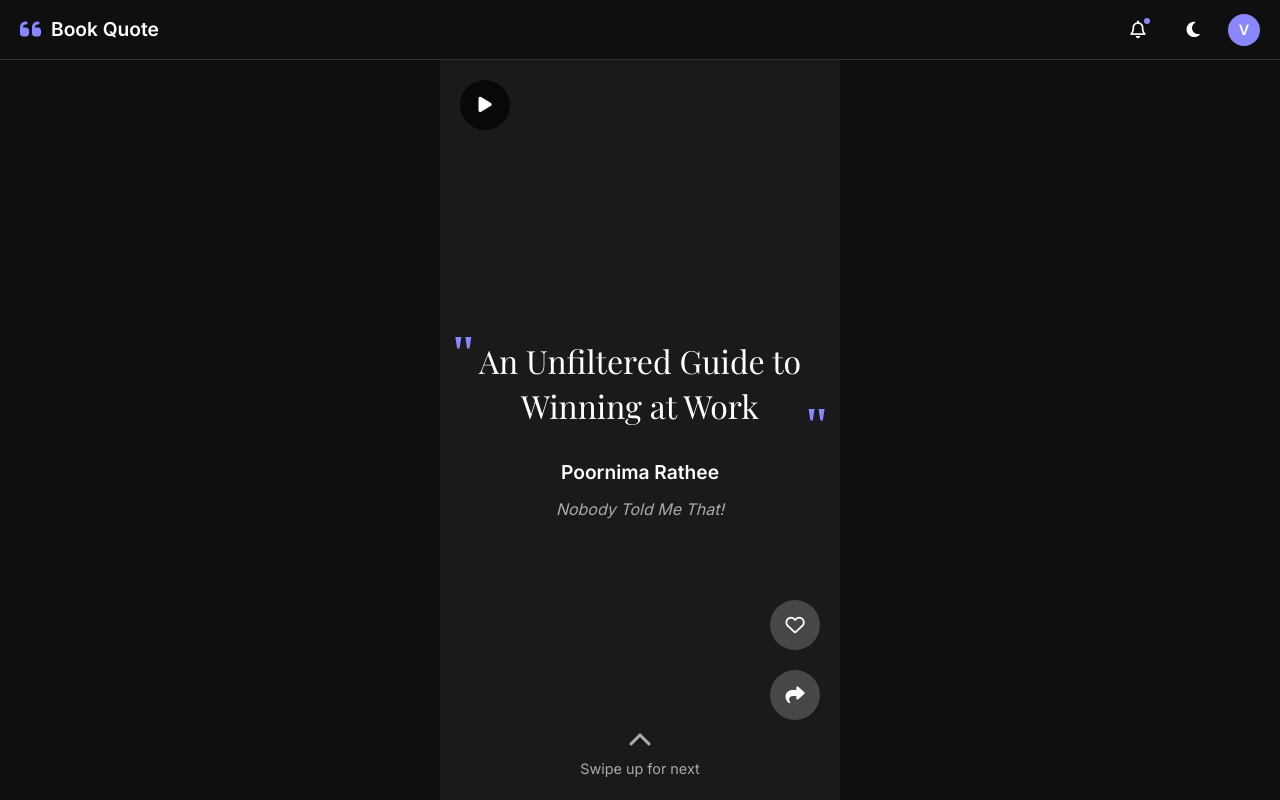
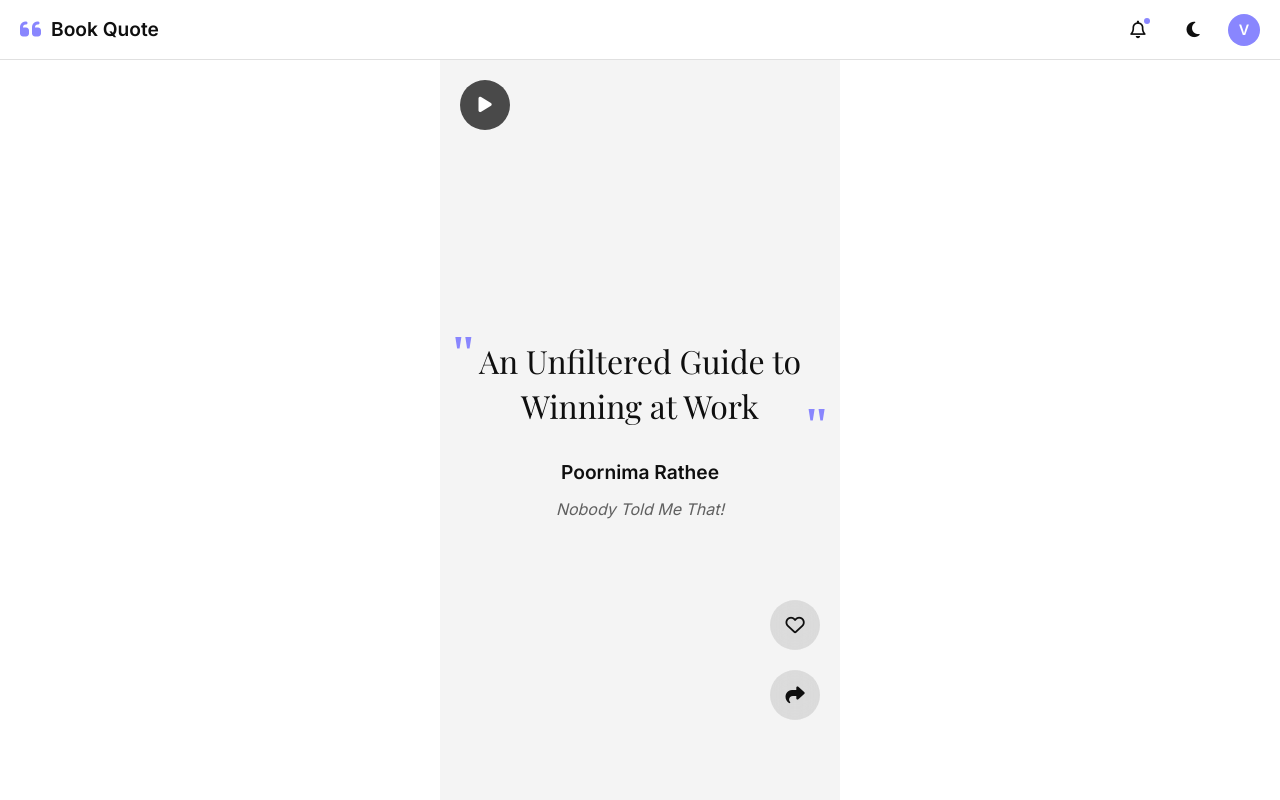
Before and after one commit to Vignesh-JB/Book-shorts, a plain HTML site: page Books/index.html in a window 1280 px wide. Drawn offline with nearby package versions, Linux system fonts and the light colour scheme.

Commit message:
Update index.html

```diff
--- a/Books/index.html
+++ b/Books/index.html
@@ -13,10 +13,10 @@
   <link rel="icon" type="image/x-icon" href="assets/img/book_icon.ico">
   <link rel="stylesheet" href="assets/css/style.css">
 </head>
-<body data-theme="dark">
-
+<body data-theme="light">
+  <!-- Header -->
   <header class="header">
-    <a href="#" class="logo"><i class="fas fa-quote-left"></i> Book Quote</a>
+    <a href="#" class="logo"><i class="fas fa-quote-left"></i>  Book Quote</a>
     <div class="header-actions">
       <button class="header-btn notification-badge"><i class="far fa-bell"></i></button>
       <button class="header-btn" id="themeToggle"><i class="fas fa-moon"></i></button>
@@ -24,6 +24,17 @@
     </div>
   </header>
 
+  <!-- Desktop Navigation Arrows -->
+  <div class="desktop-nav-arrows">
+    <div class="nav-arrow" id="upArrow">
+      <i class="fas fa-chevron-up"></i>
+    </div>
+    <div class="nav-arrow" id="downArrow">
+      <i class="fas fa-chevron-down"></i>
+    </div>
+  </div>
+
+  <!-- Main Slider -->
   <div class="main-container">
     <div class="slider-container">
       <button class="autoplay-btn" id="autoplayBtn"><i class="fas fa-play"></i></button>
@@ -33,10 +44,16 @@
         <button class="action-btn like-btn" id="likeBtn"><i class="far fa-heart"></i></button>
         <button class="action-btn" id="shareBtn" data-bs-toggle="modal" data-bs-target="#shareModal"><i class="fas fa-share"></i></button>
       </div>
-      <div class="nav-hint"><i class="fas fa-chevron-up"></i>Swipe up for next</div>
+
+      <!-- Mobile Navigation Hint -->
+      <div class="nav-hint-mobile">
+        <i class="fas fa-chevron-up"></i>
+        Swipe up for next
+      </div>
     </div>
   </div>
 
+  <!-- Share Modal -->
   <div class="modal fade" id="shareModal" tabindex="-1">
     <div class="modal-dialog modal-dialog-centered">
       <div class="modal-content">
@@ -50,7 +67,7 @@
             <div class="form-control share-link" id="shareLink"></div>
           </div>
         </div>
-        <div class="modal-footer">
+        <div class="modal-footer ">
           <button type="button" class="btn btn-accent" id="copyBtn"><i class="fas fa-copy me-1"></i>Copy Link</button>
           <button type="button" class="btn btn-outline-secondary" data-bs-dismiss="modal">Close</button>
         </div>
```
